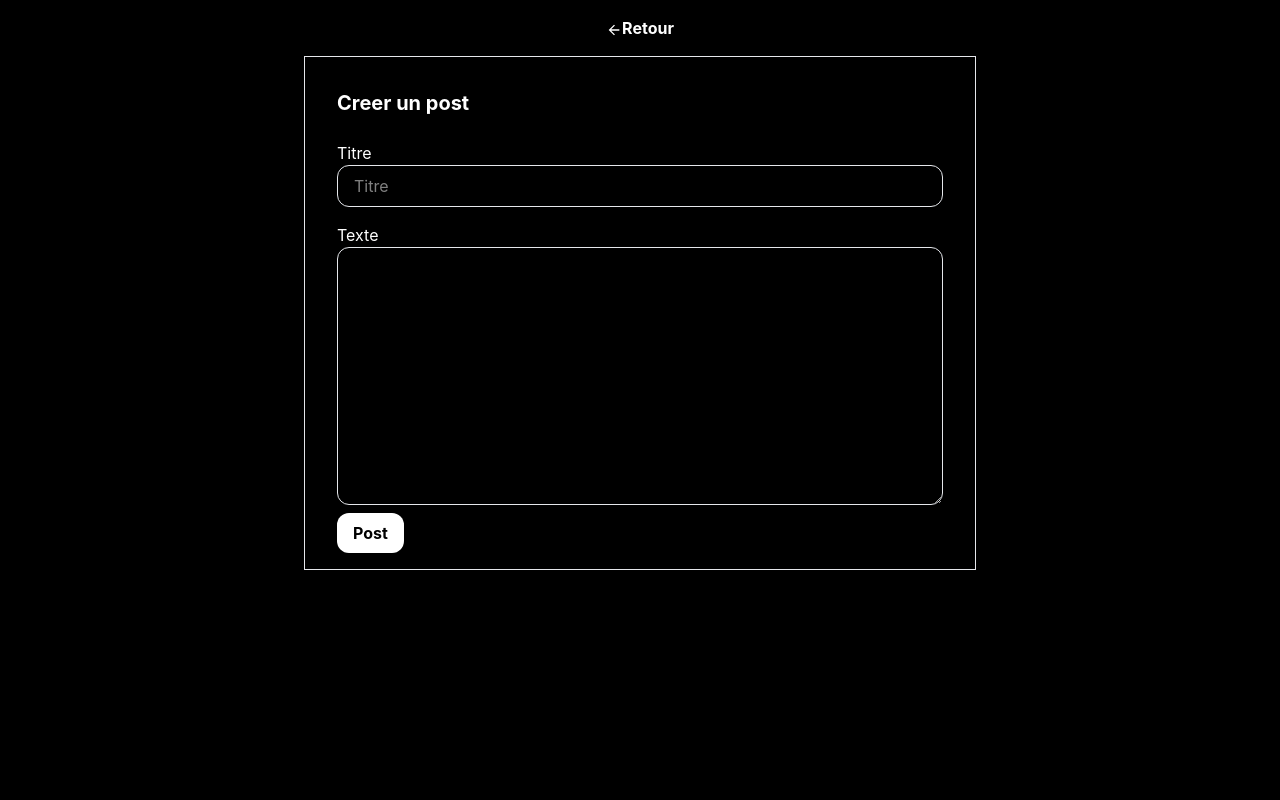
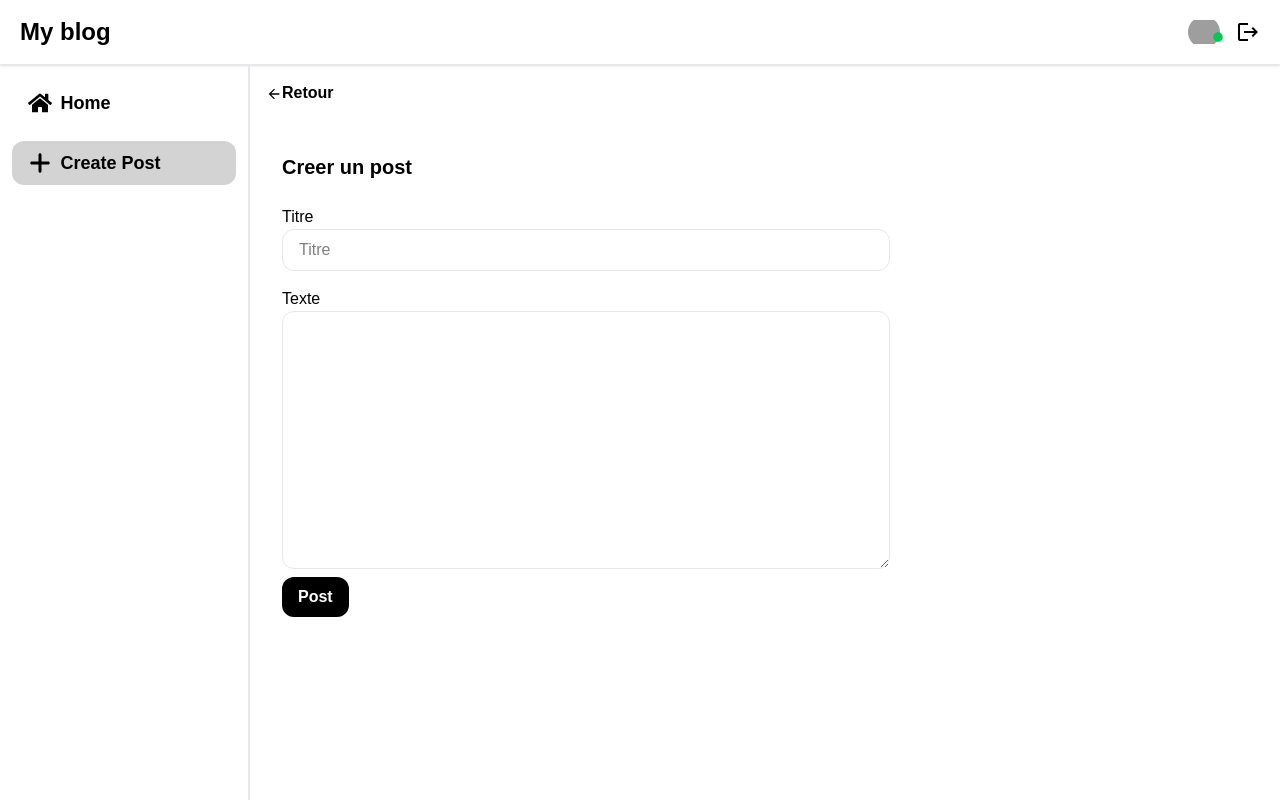
Before and after one commit to Datboimusaa/blog-api, a React (Vite) app in the folder frontend/Blog-api-front/: page /create in a window 1280 px wide. Built offline with nearby package versions, Linux system fonts and the light colour scheme; sample sign-in values are in the browser's storage; grey boxes are pictures that could not be loaded.

Commit message:
remade all the frontend

```diff
--- a/frontend/Blog-api-front/src/App.jsx
+++ b/frontend/Blog-api-front/src/App.jsx
@@ -5,6 +5,7 @@ import Register from './pages/Register.jsx';
 import Create from './pages/Create.jsx';
 import Home from './pages/Home.jsx';
 import PrivateRoute from './pages/privateRoute.jsx';
+import Dashboard from './components/layout/Dashboard.jsx';
 
 
 const App = () => {
@@ -14,8 +15,10 @@ const App = () => {
         <Route path="/" element={<Login />} />
         <Route path="/register" element={<Register />} />
         <Route element={<PrivateRoute />}>
-          <Route path="/create" element={<Create />} />
-          <Route path="/home" element={<Home />} />
+          <Route element={<Dashboard />} >
+            <Route path="/home" element={<Home />} />
+            <Route path="/create" element={<Create />} />
+          </Route>
         </Route>
       </Routes>
     </Router>
--- /dev/null
+++ b/frontend/Blog-api-front/src/components/layout/Dashboard.jsx
@@ -0,0 +1,17 @@
+import Header from "./Header"
+import Sidebar from "./Sidebar"
+import {Outlet} from "react-router-dom"
+
+function Dashboard() {
+  return (
+    <>
+      <div className="grid h-screen grid-cols-[150px_1fr] lg:grid-cols-[250px_1fr]  grid-rows-[auto_1fr]">
+        <Header />
+        <Sidebar />
+        <div className="overflow-auto"><Outlet /></div>
+      </div>
+    </>
+  )
+}
+
+export default Dashboard
--- /dev/null
+++ b/frontend/Blog-api-front/src/components/layout/Details.jsx
@@ -0,0 +1,28 @@
+import { useParams } from "react-router-dom";
+
+function Details() {
+
+    const {id} = useParams();
+
+    const country = countries.find(country => country.id === parseInt(id))
+
+    if (!user) {
+        return(
+         <h5 className="text-center font-bold">
+            User not found
+        </h5>
+        )
+    }
+
+    return(
+        <div className="px-4">
+            <h1 className="text-xl font-bold">nom: {user.name} </h1>
+            <h2>email: {user.email}</h2>
+            <p>
+                role: {user.role}
+            </p>
+        </div>
+    )
+}
+
+export default Details
--- /dev/null
+++ b/frontend/Blog-api-front/src/components/layout/Header.jsx
@@ -0,0 +1,29 @@
+import {RxDotFilled} from "react-icons/rx";
+import { MdLogout } from "react-icons/md";
+import { useNavigate } from "react-router-dom";
+
+function Header() {
+    const navigate = useNavigate();
+    return (
+        <header className="fixed-top col-span-2">
+            <nav className="flex items center px-5 justify-between py-4 border-b border-gray-200 shadow">
+                <a href="/" className="text-2xl text-black font-bold">My blog</a>
+                <div className="flex items-center gap-4">
+                    <button className="relative cursor-pointer">
+                        <img src="https://thumbs.dreamstime.com/b/default-profile-picture-avatar-photo-placeholder-vector-illustration-default-profile-picture-avatar-photo-placeholder-vector-189495158.jpg"
+                            alt="User profile picture" className="rounded-full h-[32px] w-[32px] object-contain" />
+                        <RxDotFilled size={30} className="bottom-[-4px] right-[-13px] absolute text-green-500" />
+                    </button>
+                    <button className="cursor-pointer" onClick={() => {
+                        localStorage.removeItem("token");
+                        navigate("/")
+                    }}>
+                        <MdLogout size={24} />
+                    </button>
+                </div>
+            </nav>
+        </header>
+    )
+}
+
+export default Header
--- a/frontend/Blog-api-front/src/components/layout/Post.jsx
+++ /dev/null
@@ -1,17 +0,0 @@
-import { HiDotsVertical } from "react-icons/hi";
-
-function Post({ user, title, content }) {
-
-    return (
-        <div className="border-t border-b border-gray-500 p-4 cursor-pointer hover:bg-slate-950">
-            <div className="flex items-center gap-2">
-                <img src="https://upload.wikimedia.org/wikipedia/commons/8/89/Portrait_Placeholder.png" alt="User Profile picture"  className="w-10 rounded-full"/>
-                <span className="font-bold">{user}</span>
-            </div>
-            <h4 className="font-bold text-lg py-2">{title}</h4>
-            <p className="py-4">{content}</p>
-        </div>
-    )
-}
-
-export default Post
--- /dev/null
+++ b/frontend/Blog-api-front/src/components/layout/Sidebar.jsx
@@ -0,0 +1,23 @@
+import { FaHome } from "react-icons/fa";
+import { FaPlus } from "react-icons/fa6";
+import { FaGear } from "react-icons/fa6";
+import { NavLink } from 'react-router-dom';
+
+function Sidebar() {
+    return (
+        <aside className="border-r-[2px] border-gray-200 flex flex-col">
+            <div className="flex flex-col items-center py-4 gap-4">
+                <NavLink to="/home" className="w-[90%]  px-4 py-2 flex gap-2 items-center rounded-xl  font-bold">
+                    <FaHome size={24} />
+                    <span className="text-lg">Home</span>
+                </NavLink>
+                <NavLink to="/create" className="w-[90%]  px-4 py-2 flex gap-2 items-center rounded-xl  font-bold">
+                    <FaPlus size={24} />
+                    <span className="text-lg">Create Post</span>
+                </NavLink>
+            </div>
+        </aside>
+    )
+}
+
+export default Sidebar
--- /dev/null
+++ b/frontend/Blog-api-front/src/components/ui/Post.jsx
@@ -0,0 +1,49 @@
+import { HiDotsVertical } from "react-icons/hi";
+import { FaRegHeart, FaRegComment } from "react-icons/fa";
+import { FiEdit2 } from "react-icons/fi";
+import { MdOutlineDelete } from "react-icons/md";
+import { useState } from "react";
+
+function Post({ user, title, content }) {
+
+    const [showMenu, setShowMenu] = useState(false);
+
+    return (
+        <div className="p-4 cursor-pointer w-[95%] hover:bg-gray-100 rounded-xl">
+            <div className="flex items-center justify-between">
+                <div className="flex items-center gap-2">
+                    <img src="https://upload.wikimedia.org/wikipedia/commons/8/89/Portrait_Placeholder.png" alt="User Profile picture" className="w-10 rounded-full" />
+                    <span className="font-bold">{user}</span>
+                </div>
+                <button className="cursor-pointer relative" onClick={() => setShowMenu(!showMenu)}>
+                    <HiDotsVertical />
+                    <div className={`absolute bg-white rounded border border-gray-200 p-2 left-[-35px] bottom-[-68px] ${showMenu ? 'block' : 'hidden'}`}>
+                        <div className="flex items-center gap-2 text-gray-500 hover:text-blue-500 cursor-pointer">
+                            <FiEdit2 />
+                            <span>Edit</span>
+                        </div>
+                        <div className="flex items-center gap-2 text-gray-500 hover:text-red-500 cursor-pointer">
+                            <MdOutlineDelete />
+                            <span>Delete</span>
+                        </div>
+                    </div>
+                </button>
+            </div>
+
+            <h4 className="font-bold text-lg py-2">{title}</h4>
+            <p className="py-4">{content}</p>
+            <div className="flex items-center gap-6">
+                <button className="flex items-center gap-2 text-gray-500 hover:text-red-500 cursor-pointer">
+                    <FaRegHeart />
+                    <span>Like</span>
+                </button>
+                <button className="flex items-center gap-2 text-gray-500 hover:text-blue-500 cursor-pointer">
+                    <FaRegComment />
+                    <span>Comment</span>
+                </button>
+            </div>
+        </div>
+    )
+}
+
+export default Post
--- a/frontend/Blog-api-front/src/index.css
+++ b/frontend/Blog-api-front/src/index.css
@@ -1,6 +1,10 @@
 @import "tailwindcss";
+@import url('https://fonts.googleapis.com/css2?family=Montserrat:ital,wght@0,100..900;1,100..900&display=swap');
 
-body{
-    background-color: #000;
-    color: white;
+.active {
+    background-color: lightgray;
 }
+
+body {
+    font-family: 'Montserrat', sans-serif;
+}
--- a/frontend/Blog-api-front/src/pages/Create.jsx
+++ b/frontend/Blog-api-front/src/pages/Create.jsx
@@ -32,11 +32,11 @@ function Create() {
     }
     return (
 
-        <section className="flex items-center justify-center flex-col">
+        <section>
             <div className="py-2">
                <button className="ext-white cursor-pointer px-4 py-2 -justify-self-start rounded-xl font-bold" onClick={() => window.history.back()}> <IoMdArrowBack className="inline" />Retour</button>
             </div>
-            <form className="w-2xl border border-gray-200 p-4 px-8" onSubmit={handleSubmit}>
+            <form className="w-2xl p-4 px-8" onSubmit={handleSubmit}>
                 <h2 className="font-bold text-xl py-4">
                     Creer un post
                 </h2>
@@ -56,7 +56,7 @@ function Create() {
                         onChange={(e) => setContent(e.target.value)}></textarea>
                 </div>
                 <div className="flex">
-                    <button className="bg-white text-black cursor-pointer px-4 py-2 rounded-xl font-bold" type="submit"> Post </button>
+                    <button className="bg-black text-white cursor-pointer px-4 py-2 rounded-xl font-bold" type="submit"> Post </button>
                 </div>
             </form>
         </section>
--- a/frontend/Blog-api-front/src/pages/Home.jsx
+++ b/frontend/Blog-api-front/src/pages/Home.jsx
@@ -1,5 +1,5 @@
 import axios from "axios";
-import Post from "../components/layout/Post"
+import Post from "../components/ui/Post.jsx";
 import { useNavigate } from "react-router-dom"
 import { useState, useEffect } from "react"
 
@@ -34,27 +34,11 @@ function Home() {
     }, []);
 
     return (
-        <section className="flex justify-center h-screen">
-            <div className="w-3xl border border-gray-500 py-4 h-full rounded overflow-auto">
-                <div className="border border-gray-500 p-4 px-8 flex items-center justify-between">
-                    <h2 className="font-bold text-lg">Posts</h2>
-                    <button className="bg-white text-black rounded-xl px-4 py-2 font-bold cursor-pointer" onClick={() => navigate('/create')}>Creer +</button>
-                </div>
-                <div className="pt-10">
+        <section className="h-screen px-5">
+            <div className="flex flex-col py-2">
                 {posts.map((post) => (
                     <Post key={post._id} user={post.author.name} title={post.title} content={post.content} />
                 ))}
-                </div>
-            </div>
-            <div>
-                <div>
-                </div>
-                <button className="bg-white text-black inline rounded-xl px-4 py-2 font-bold cursor-pointer" onClick={() => {
-                    localStorage.removeItem("token");
-                    navigate("/");
-                }}>
-                    logout
-                </button>
             </div>
 
         </section>
```
Lines whose indentation alone changed are shown as unchanged.
